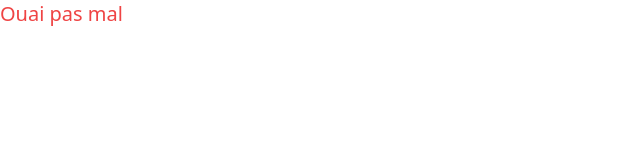
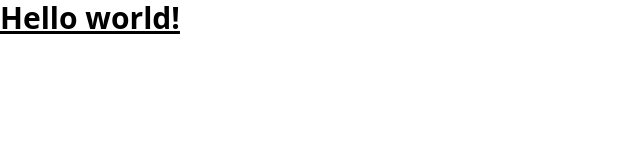
Before and after one commit to neit-H91/Portfolio, a plain HTML site: page index.html in a window 1280 px wide. Shown: the whole page, without its empty margins (0-640 px from the left). Drawn offline with nearby package versions, Linux system fonts and the light colour scheme.

Commit message:
update content

```diff
--- a/index.html
+++ b/index.html
@@ -6,10 +6,8 @@
   <script src="https://cdn.tailwindcss.com"></script>
 </head>
 <body>
-  <div class="container">
-    <div class="flex flex-col">
-        <p class="text-xl text-red-500">Ouai pas mal</p>
-    </div>
-  </div>
+  <h1 class="text-3xl font-bold underline">
+    Hello world!
+  </h1>
 </body>
 </html>
```
